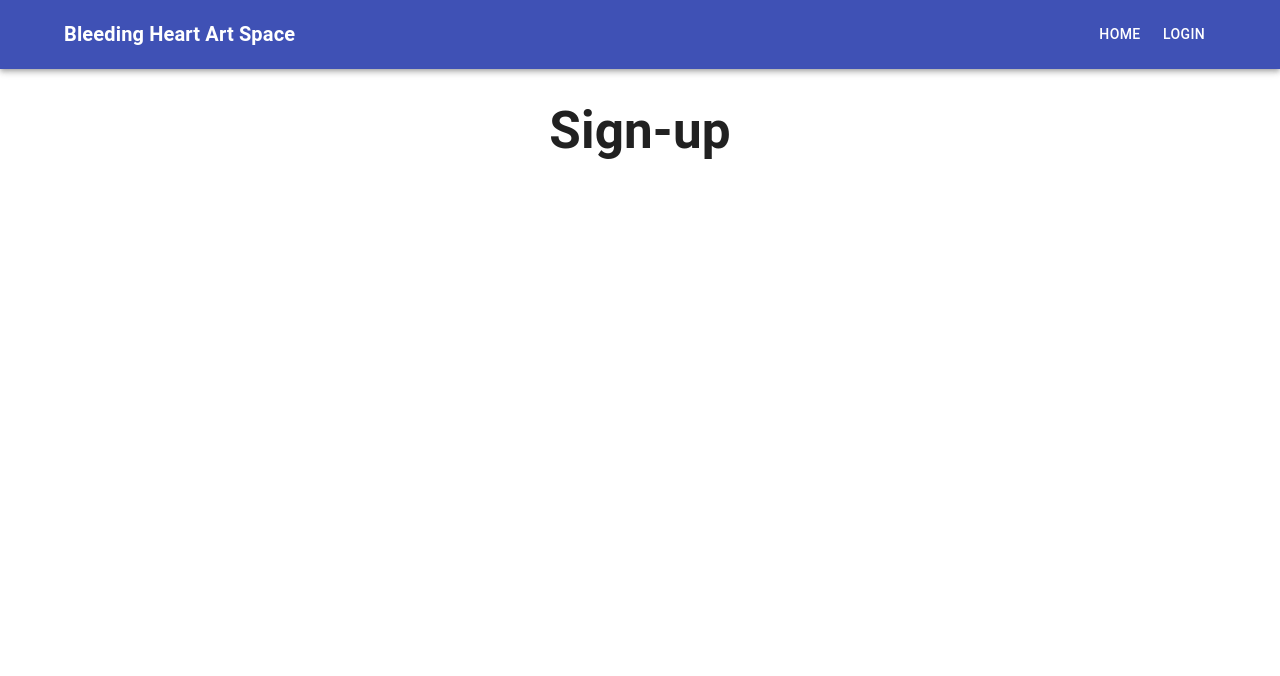
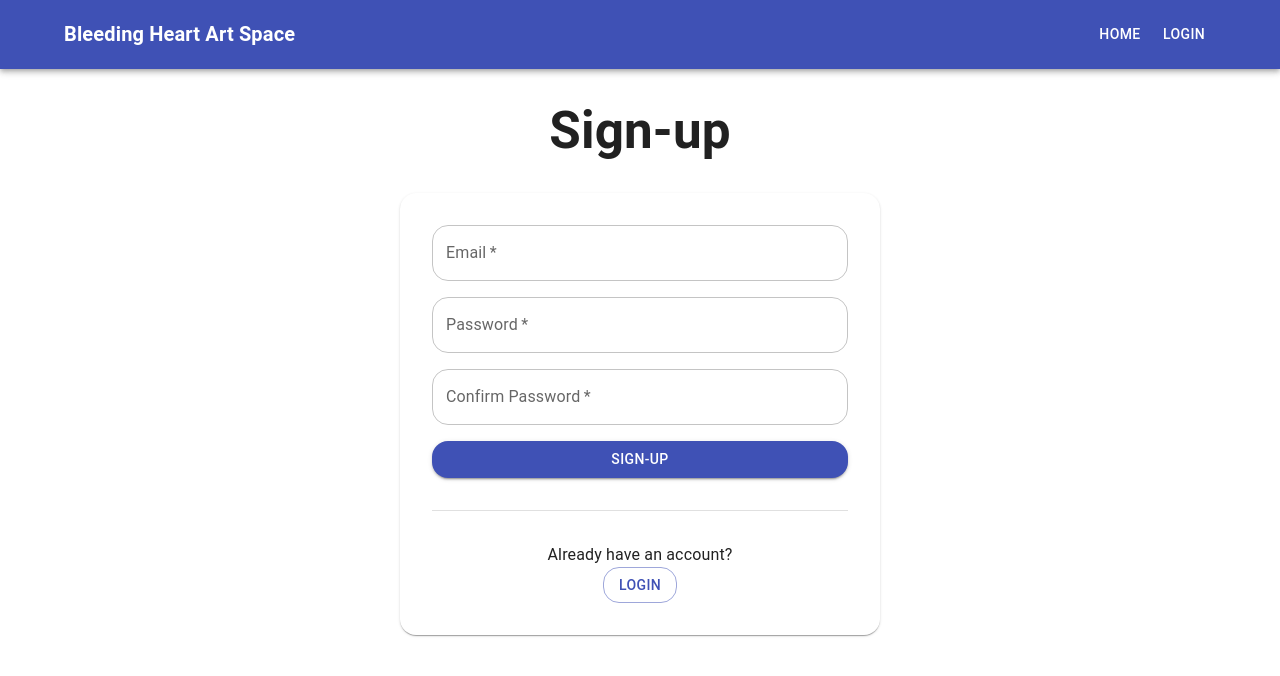
Before and after one commit to UAlberta-CMPUT401/f24project-Bleeding-Heart-Art-Space, a React (Vite) app in the folder frontend/: page /signup in a window 1280 px wide. Shown: the top 676 px of the page. Built offline with nearby package versions, Linux system fonts and the light colour scheme.

Commit message:
feat: signup page ui

```diff
--- a/frontend/src/app/pages/Signup.tsx
+++ b/frontend/src/app/pages/Signup.tsx
@@ -1,10 +1,63 @@
 import React from "react";
+import { Button, Card, Divider, TextField } from "@mui/material";
+import styles from './Login.module.css';
 import TopBar from "../../components/layout/topBar";
 
 const Signup: React.FC = () => {
   return (
     <TopBar>
       <h1>Sign-up</h1>
+      <Card
+        sx={{
+          marginX: 'auto',
+          maxWidth: '30rem',
+          padding: '2rem',
+        }}
+      >
+        <form
+          className={styles.loginForm}
+        >
+          <TextField
+            required
+            type="email"
+            variant="outlined"
+            label="Email"
+          >
+          </TextField>
+          <TextField
+            required
+            type="password"
+            variant="outlined"
+            label="Password"
+          >
+          </TextField>
+          <TextField
+            required
+            type="password"
+            variant="outlined"
+            label="Confirm Password"
+          >
+          </TextField>
+          <Button
+            type="submit"
+            variant="contained"
+          >
+            Sign-up
+          </Button>
+        </form>
+        <Divider
+          sx={{
+            marginY: '2rem',
+          }}
+        ></Divider>
+        <div>Already have an account?</div>
+        <Button
+          variant="outlined"
+          href="/login"
+        >
+          Login
+        </Button>
+      </Card>
     </TopBar>
   );
 }
```
